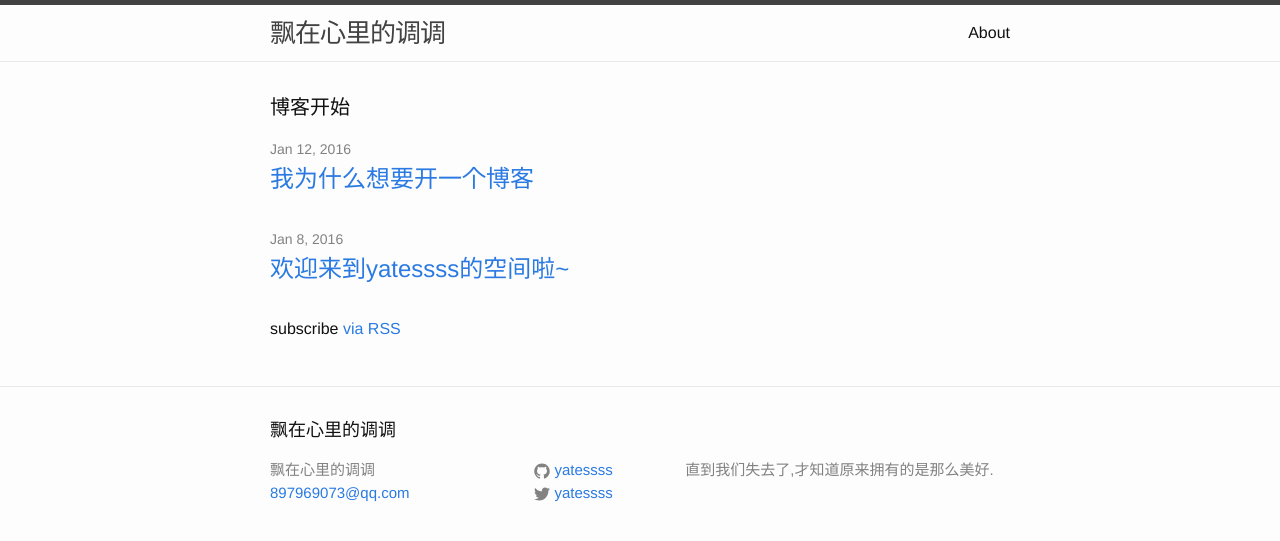
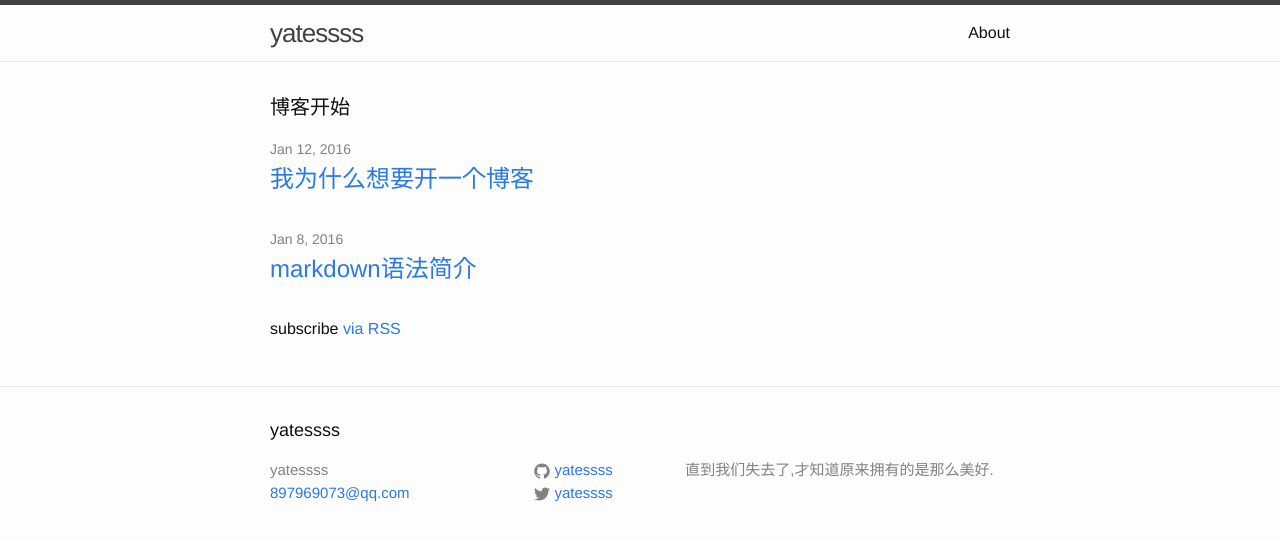
Before and after one commit to yatessss/my-blog, a Jekyll site: the page built from index.html, in a window 1280 px wide. Shown: the top 541 px of the page. Built offline with Jekyll 4.4.1, drawn with Linux system fonts in a browser that asks for light colours; part of the change alters nothing that is shown.

Commit message:
add post

```diff
--- a/_config.yml
+++ b/_config.yml
@@ -6,7 +6,7 @@
 # 'jekyll serve'. If you change this file, please restart the server process.
 
 # Site settings
-title: 飘在心里的调调
+title: yatessss
 email: 897969073@qq.com
 description: > # this means to ignore newlines until "baseurl:"
   直到我们失去了,才知道原来拥有的是那么美好.
--- a/_posts/2016-01-08-welcome-to-jekyll.markdown
+++ b/_posts/2016-01-08-welcome-to-jekyll.markdown
@@ -1,25 +1,207 @@
 ---
 layout: post
-title:  "欢迎来到yatessss的空间啦~"
+title:  "markdown语法简介"
 date:   2016-01-08 20:46:12
 categories: jekyll update
 ---
-You’ll find this post in your `_posts` directory. Go ahead and edit it and re-build the site to see your changes. You can rebuild the site in many different ways, but the most common way is to run `jekyll serve`, which launches a web server and auto-regenerates your site when a file is updated.
 
-To add new posts, simply add a file in the `_posts` directory that follows the convention `YYYY-MM-DD-name-of-post.ext` and includes the necessary front matter. Take a look at the source for this post to get an idea about how it works.
+在我看来markdown语法就是可以不需要了解html,来编写博客网页.
+总结这个也是为了将来自己有不会的地方可以很快的查看一下.
 
-Jekyll also offers powerful support for code snippets:
+###1. 标题标签<h1>写法
 
-{% highlight ruby %}
-def print_hi(name)
-  puts "Hi, #{name}"
-end
-print_hi('Tom')
-#=> prints 'Hi, Tom' to STDOUT.
+* ***markdown中的写法:***
+{% highlight shell-session %}
+一级标题
+=======
+
+二级标题
+-----------
+
+### 其他级别标题
 {% endhighlight %}
 
-Check out the [Jekyll docs][jekyll-docs] for more info on how to get the most out of Jekyll. File all bugs/feature requests at [Jekyll’s GitHub repo][jekyll-gh]. If you have questions, you can ask them on [Jekyll Talk][jekyll-talk].
+* ***对应的html结构:***
+{% highlight html %}
+<h1>一级标题</h1>
 
-[jekyll-docs]: http://jekyllrb.com/docs/home
-[jekyll-gh]:   https://github.com/jekyll/jekyll
-[jekyll-talk]: https://talk.jekyllrb.com/
+<h2>二级标题</h2>
+
+<h3>其他级别标题</h3>
+{% endhighlight %}
+
+* ***在页面中显示的效果:***
+
+一级标题
+=======
+
+二级标题
+-----------
+
+### 其他级别标题
+
+---
+
+###2. 段落标签<p>写法
+
+* ***markdown中的写法:***
+{% highlight shell-session %}
+这是一个段落,段落分隔用一个空白行
+{% endhighlight %}
+
+* ***对应的html结构:***
+{% highlight html %}
+<p>这是一个段落,段落分隔用一个空白行</p>
+{% endhighlight %}
+
+* ***在页面中显示的效果:***
+
+这是一个段落,段落分隔用一个空白行
+
+---
+
+###3. 强调< em >,粗体< strong >,代码< code >,删除< s >写法
+* ***markdown中的写法:***
+{% highlight shell-session %}
+各类标签:*强调标签em*,**加粗标签strong**,`代码标签code`
+{% endhighlight %}
+
+* ***对应的html结构:***
+{% highlight html %}
+<p>Text attributes <em>italic</em>, <strong>bold</strong>,<code>monospace</code></p>
+{% endhighlight %}
+
+* ***在页面中显示的效果:***
+
+各类标签:
+*强调标签em*,
+**加粗标签strong**,
+`代码标签code`
+
+---
+
+###4. 有序列表<ol>和无序列表<ul>写法
+* ***markdown中的写法:***
+{% highlight shell-session %}
+有序列表:
+
+1. 列表1
+2. 列表2
+3. 列表3
+{% endhighlight %}
+{% highlight shell-session %}
+无序列表:
+
+* 列表1
+* 列表2
+* 列表3
+{% endhighlight %}
+
+* ***对应的html结构:***
+{% highlight html %}
+<p>有序列表:</p>
+
+<ol>
+<li>列表1</li>
+<li>列表2</li>
+<li>列表3</li>
+</ol>
+{% endhighlight %}
+{% highlight html %}
+<p>无序列表:</p>
+
+<ul>
+<li>列表1</li>
+<li>列表2</li>
+<li>列表3</li>
+</ul>
+{% endhighlight %}
+
+* ***在页面中显示的效果:***
+
+有序列表:
+
+1. 列表1
+2. 列表2
+3. 列表3
+
+无序列表:
+
+* 列表1
+* 列表2
+* 列表3
+
+---
+
+###5. 链接的写法
+* ***markdown中的写法:***
+
+行内式写法:
+{% highlight shell-session %}
+这是行内式写法的[例子](http://example.com/ "Title")
+
+这是行内式写法没有title属性的[例子](http://example.net/)
+{% endhighlight %}
+参考式写法1:
+{% highlight shell-session %}
+这是参考式写法1的[例子][id]
+[id]: http://example.com/  "Optional Title Here"
+{% endhighlight %}
+参考式写法2:
+{% highlight shell-session %}
+这是参考式写法2的[例子][]
+[例子]: http://example.com/  "Optional Title Here"
+{% endhighlight %}
+
+* ***对应的html结构:***
+
+行内式:
+{% highlight html %}
+<p>这是行内式写法的<a href="http://example.com/" title="Title">例子</a></p>
+
+<p>这是行内式写法没有title属性的<a href="http://example.net/">例子</a></p>
+{% endhighlight %}
+参考式1:
+{% highlight html %}
+<p>这是参考式写法1的<a href="http://example.com/" title="Optional Title Here">例子</a></p>
+{% endhighlight %}
+参考式2:
+{% highlight html %}
+<p>这是参考式写法2的<a href="http://example.com/" title="Optional Title Here">例子</a></p>
+{% endhighlight %}
+* ***在页面中显示的效果:***
+
+这是行内式写法的[例子](http://example.com/ "Title")
+
+这是行内式写法没有title属性的[例子](http://example.net/)
+
+这是参考式写法1的[例子] [id]
+
+[id]: http://example.com/  "Optional Title Here"
+
+这是参考式写法2的[例子][]
+
+[例子]: http://example.com/  "Optional Title Here"
+
+---
+
+###6. 反斜杠转译
+
+Markdown 支持以下这些符号前面加上反斜杠来帮助插入普通的符号：
+
+{% highlight shell-session %}
+\   反斜线
+`   反引号
+*   星号
+_   底线
+{}  花括号
+[]  方括号
+()  括弧
+#   井字号
++   加号
+-   减号
+.   英文句点
+!   惊叹号
+{% endhighlight %}
+
+以上,其实还有图片的插入,不过和添加链接类似,在此不再赘述了.
--- a/_sass/_syntax-highlighting.scss
+++ b/_sass/_syntax-highlighting.scss
@@ -44,7 +44,7 @@
     .ne    { color: #900; font-weight: bold } // Name.Exception
     .nf    { color: #900; font-weight: bold } // Name.Function
     .nn    { color: #555 } // Name.Namespace
-    .nt    { color: #000080 } // Name.Tag
+    .nt    { color: #008000 } // Name.Tag
     .nv    { color: #008080 } // Name.Variable
     .ow    { font-weight: bold } // Operator.Word
     .w     { color: #bbb } // Text.Whitespace
```
